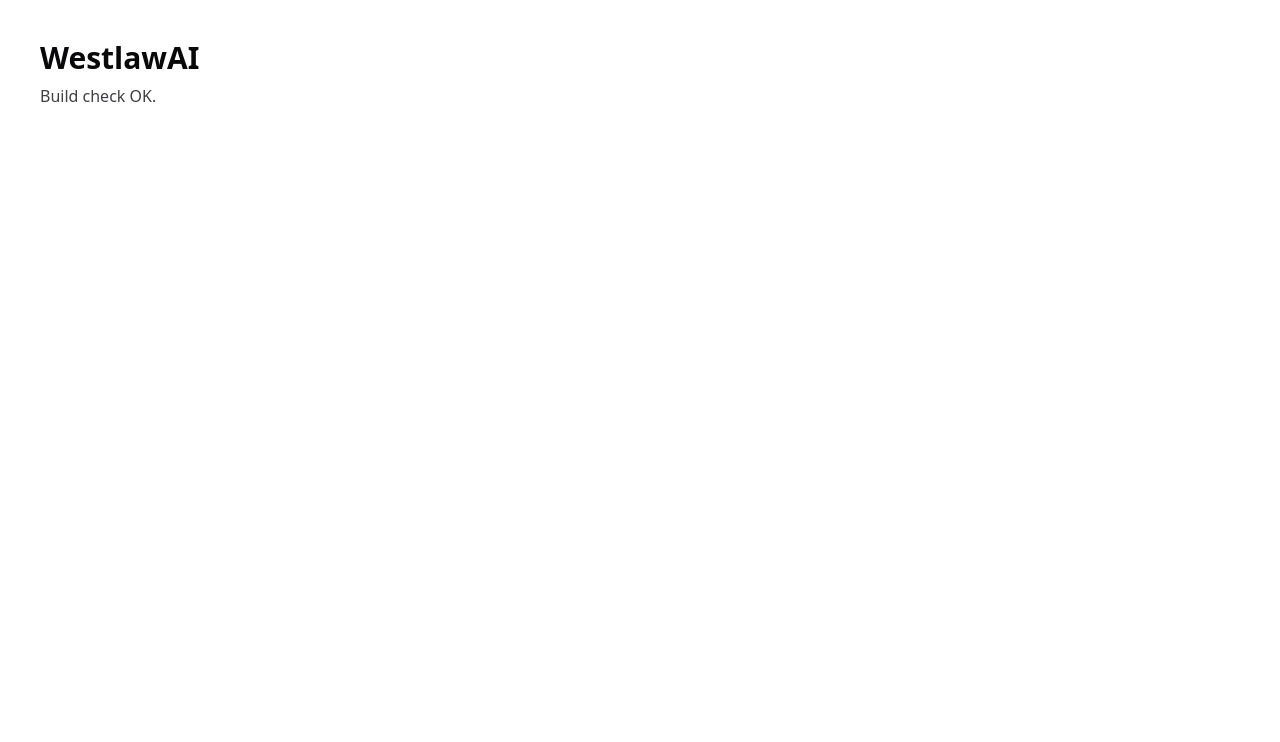
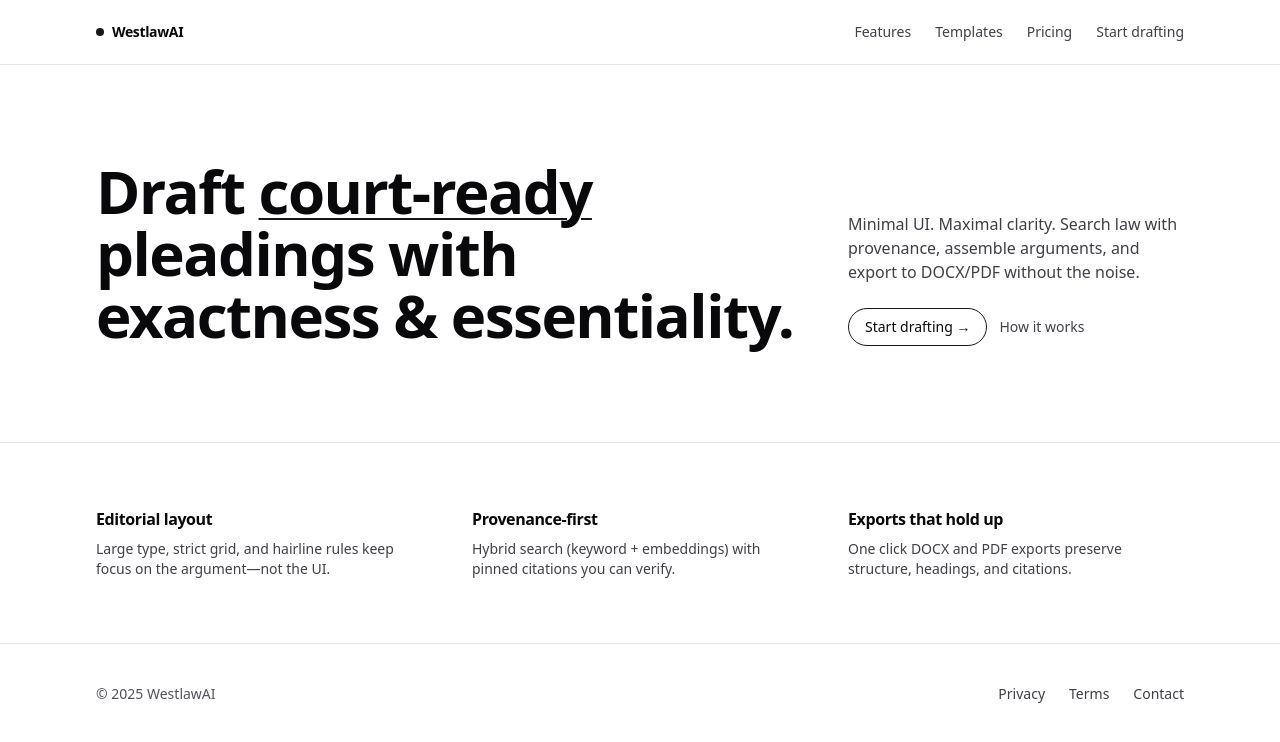
Before and after one commit to josephchalifoux/WestlawAI, a Next.js app: page / in a window 1280 px wide. Shown: the top 742 px of the page. Built offline with nearby package versions, Linux system fonts and the light colour scheme.

Commit message:
Update page.tsx

```diff
--- a/app/page.tsx
+++ b/app/page.tsx
@@ -1,8 +1,64 @@
 export default function Page() {
   return (
-    <main className="p-10">
-      <h1 className="text-3xl font-bold">WestlawAI</h1>
-      <p className="text-zinc-700 mt-2">Build check OK.</p>
-    </main>
+    <div>
+      <header className="sticky top-0 z-50 border-b border-zinc-200 bg-white/80 backdrop-blur">
+        <div className="mx-auto w-full max-w-6xl px-6 sm:px-8 flex h-16 items-center justify-between">
+          <div className="flex items-center gap-2 text-sm font-semibold tracking-tight">
+            <span className="inline-block h-2 w-2 rounded-full bg-zinc-900" />
+            WestlawAI
+          </div>
+          <nav className="hidden items-center gap-6 text-sm text-zinc-700 sm:flex">
+            <a className="hover:text-black" href="#features">Features</a>
+            <a className="hover:text-black" href="#templates">Templates</a>
+            <a className="hover:text-black" href="#pricing">Pricing</a>
+            <a className="hover:text-black" href="/draft">Start drafting</a>
+          </nav>
+        </div>
+      </header>
+
+      <main className="mx-auto w-full max-w-6xl px-6 sm:px-8 grid grid-cols-1 items-end gap-10 py-16 md:grid-cols-12 md:py-24">
+        <h1 className="col-span-1 md:col-span-8 text-4xl/[1.05] sm:text-5xl/[1.05] md:text-6xl/[1.03] font-semibold tracking-tight">
+          Draft <span className="underline decoration-zinc-900 decoration-[2px] underline-offset-4">court-ready</span> pleadings
+          with exactness & essentiality.
+        </h1>
+        <div className="col-span-1 md:col-span-4">
+          <p className="text-base text-zinc-700">
+            Minimal UI. Maximal clarity. Search law with provenance, assemble arguments, and export to DOCX/PDF without the noise.
+          </p>
+          <div className="mt-6 flex flex-wrap items-center gap-3">
+            <a href="/draft" className="inline-flex items-center gap-2 rounded-full border border-zinc-900 px-4 py-2 text-sm font-medium hover:bg-zinc-900 hover:text-white transition-colors">
+              Start drafting →
+            </a>
+            <a href="#how" className="text-sm text-zinc-700 hover:text-black">How it works</a>
+          </div>
+        </div>
+      </main>
+
+      <div className="border-t border-zinc-200" />
+
+      <section id="features" className="mx-auto w-full max-w-6xl px-6 sm:px-8 grid grid-cols-1 gap-10 py-12 sm:py-16 md:grid-cols-12">
+        {[
+          { t: "Editorial layout", b: "Large type, strict grid, and hairline rules keep focus on the argument—not the UI." },
+          { t: "Provenance-first", b: "Hybrid search (keyword + embeddings) with pinned citations you can verify." },
+          { t: "Exports that hold up", b: "One click DOCX and PDF exports preserve structure, headings, and citations." },
+        ].map((f) => (
+          <div key={f.t} className="md:col-span-4">
+            <h3 className="text-base font-semibold tracking-tight">{f.t}</h3>
+            <p className="mt-2 text-sm text-zinc-700">{f.b}</p>
+          </div>
+        ))}
+      </section>
+
+      <footer className="border-t border-zinc-200">
+        <div className="mx-auto w-full max-w-6xl px-6 sm:px-8 flex flex-col items-start justify-between gap-6 py-10 md:flex-row md:items-center">
+          <p className="text-sm text-zinc-600">© {new Date().getFullYear()} WestlawAI</p>
+          <div className="flex items-center gap-6 text-sm text-zinc-700">
+            <a className="hover:text-black" href="/privacy">Privacy</a>
+            <a className="hover:text-black" href="/terms">Terms</a>
+            <a className="hover:text-black" href="mailto:support@westlawai.com">Contact</a>
+          </div>
+        </div>
+      </footer>
+    </div>
   );
 }
```
